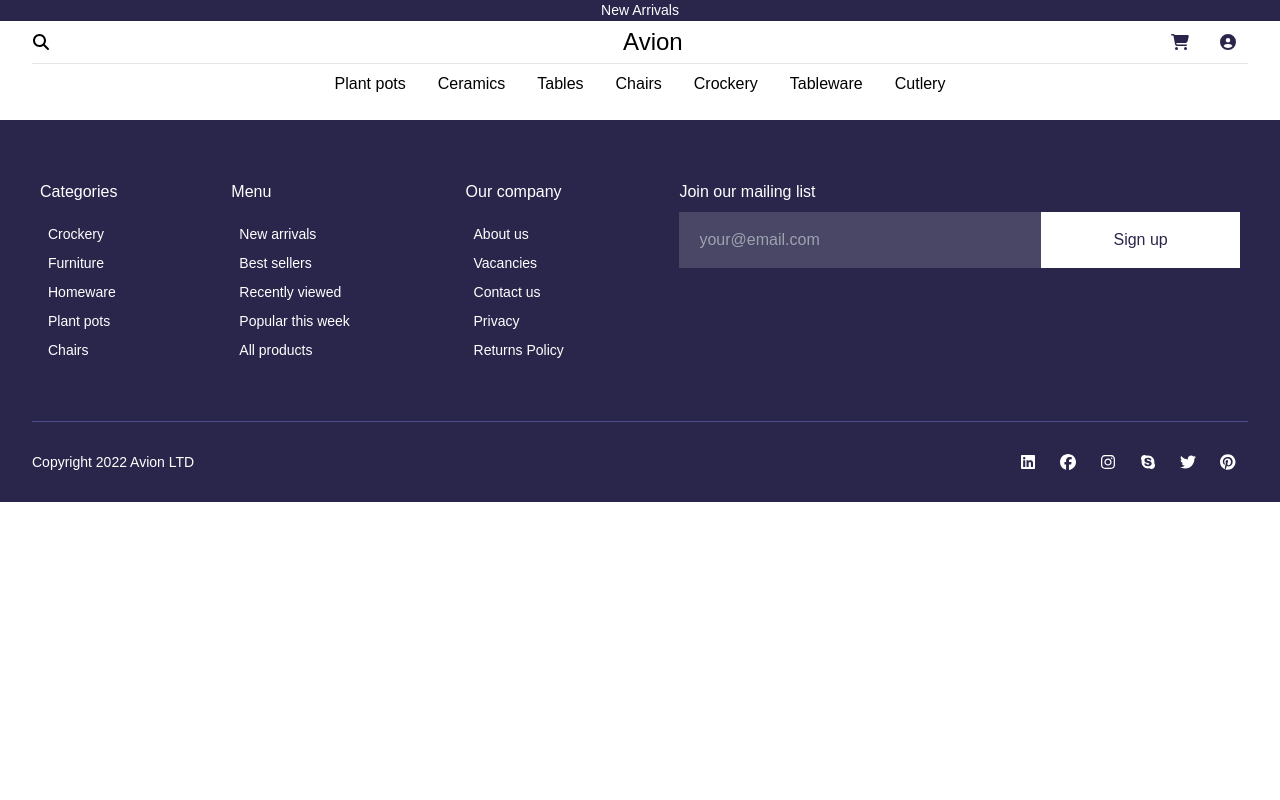
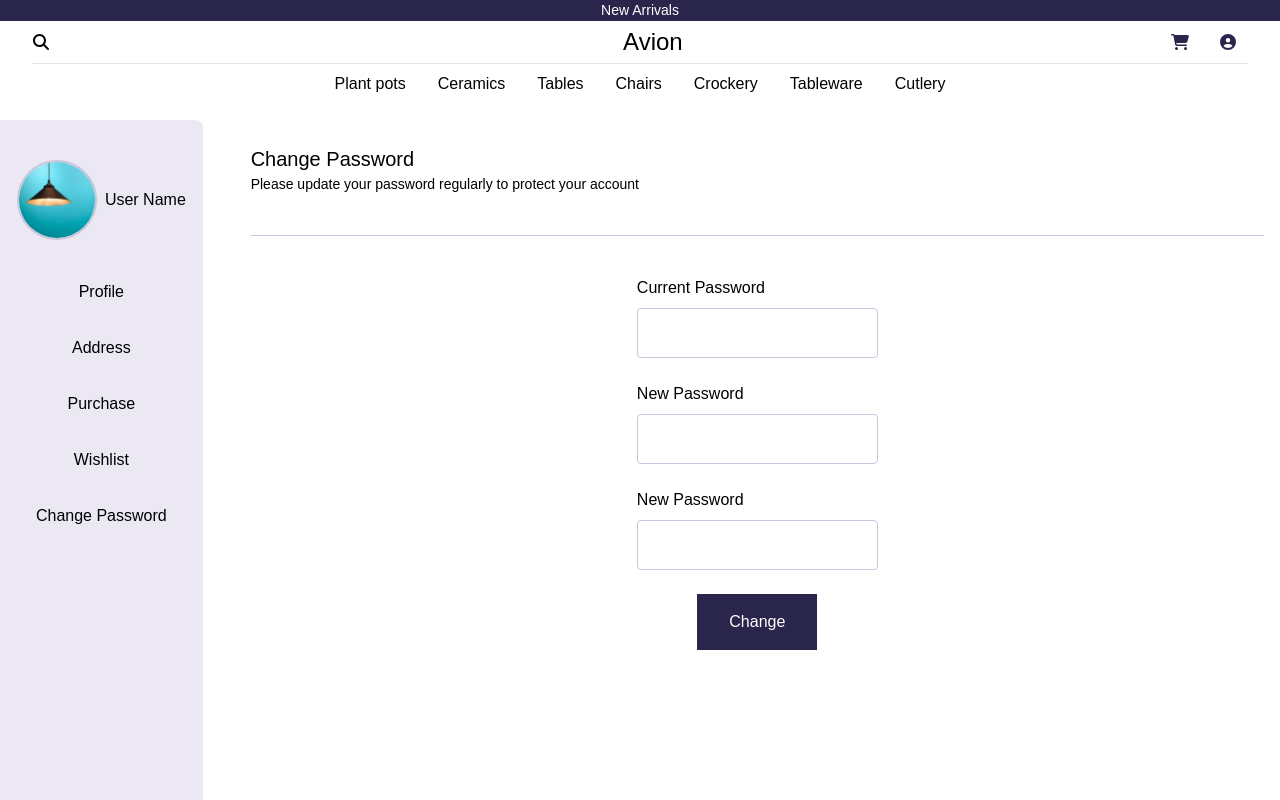
Before and after one commit to vuhuy172dh/ecommerce-website, a React (Create React App) app: page /user/account/changePassword in a window 1280 px wide. Shown: the top 800 px of the page. Built offline with nearby package versions, Linux system fonts and the light colour scheme; a web font is replaced by a local one.

Commit message:
add Change password page

```diff
--- a/src/app.jsx
+++ b/src/app.jsx
@@ -17,6 +17,7 @@ import Address from './components/user/address'
 import Profile from './components/user/profile'
 import Purchase from './components/user/purchase'
 import Wishlist from './components/user/wishlist'
+import ChangePassword from './components/user/changePassword'
 
 const SidebarLayout = () => (
   <div className="laptop:flex">
@@ -43,6 +44,10 @@ function App() {
             <Route path="/user/account/address" element={<Address />} />
             <Route path="/user/account/purchases" element={<Purchase />} />
             <Route path="/user/account/wishlist" element={<Wishlist />} />
+            <Route
+              path="/user/account/changePassword"
+              element={<ChangePassword />}
+            />
           </Route>
           <Route path="/producCart" element={<ProductCartPage />} />
           <Route path="/products" element={<ProductListingPage />} />
--- /dev/null
+++ b/src/components/user/changePassword.jsx
@@ -0,0 +1,69 @@
+import Button from '../button'
+import { useForm } from 'react-hook-form'
+import { yupResolver } from '@hookform/resolvers/yup'
+import { changePasswordScheme } from '../../validations/changePassword'
+
+function ChangePassword() {
+  const {
+    register,
+    handleSubmit,
+    formState: { errors }
+  } = useForm({
+    resolver: yupResolver(changePasswordScheme)
+  })
+
+  const submit = (data) => {
+    console.log(data)
+  }
+  return (
+    <div className="w-full my-6 flex flex-col mx-4">
+      <div className="flex flex-col items-start">
+        <p className="text-h4">Change Password</p>
+        <p className="text-body-sm">
+          Please update your password regularly to protect your account
+        </p>
+      </div>
+
+      <hr className="w-full border-t border-t-border_dark my-5 tablet:my-10" />
+
+      <form
+        className="w-full flex flex-col items-center gap-6"
+        onSubmit={handleSubmit(submit)}
+      >
+        <label>
+          <p>Current Password</p>
+          <input
+            type="password"
+            className="block w-full mt-2 px-4 py-3 rounded border border-solid border-border_dark"
+            {...register('currentPassword')}
+          />
+          <p>{errors.currentPassword?.message}</p>
+        </label>
+
+        <label>
+          <p>New Password</p>
+          <input
+            type="password"
+            className="block w-full mt-2 px-4 py-3 rounded border border-solid border-border_dark"
+            {...register('newPassword')}
+          />
+          <p>{errors.newPassword?.message}</p>
+        </label>
+
+        <label>
+          <p>New Password</p>
+          <input
+            type="password"
+            className="block w-full mt-2 px-4 py-3 rounded border border-solid border-border_dark"
+            {...register('confirmPassword')}
+          />
+          <p>{errors.confirmPassword?.message}</p>
+        </label>
+
+        <Button Color="primary">Change</Button>
+      </form>
+    </div>
+  )
+}
+
+export default ChangePassword
--- a/src/components/user/sidebar.jsx
+++ b/src/components/user/sidebar.jsx
@@ -3,7 +3,7 @@ import CeilingLamp from '../../assets/images/CeilingLamp.png'
 
 function Sidebar() {
   return (
-    <nav className="w-full h-10 bg-border_grey flex justify-center items-center laptop:w-1/5 laptop:h-screen laptop:flex-col laptop:justify-start">
+    <nav className="w-full h-10 bg-border_grey flex justify-center items-center laptop:w-1/5 laptop:h-screen laptop:flex-col laptop:justify-start laptop:rounded-tr-lg laptop:rounded-br-lg laptop:mr-8">
       {/*user avatar and name*/}
       <div className="items-center justify-center gap-2 my-10 hidden laptop:flex">
         {/*user avatar*/}
@@ -17,10 +17,11 @@ function Sidebar() {
 
         {/*user name*/}
         <div>
-          <p className="text-h4">User Name</p>
+          <p className="text-h5 font-[500]">User Name</p>
         </div>
       </div>
 
+      {/*sidebar menu*/}
       <ul className="flex justify-center items-center laptop:flex-col laptop:gap-8">
         <li>
           <LinkButton path="/user/account/profile">Profile</LinkButton>
@@ -34,6 +35,11 @@ function Sidebar() {
         <li>
           <LinkButton path="/user/account/wishlist">Wishlist</LinkButton>
         </li>
+        <li>
+          <LinkButton path="/user/account/changePassword">
+            Change Password
+          </LinkButton>
+        </li>
       </ul>
     </nav>
   )
--- a/src/components/user/wishlist.jsx
+++ b/src/components/user/wishlist.jsx
@@ -1,5 +1,5 @@
 function Wishlist() {
-  return <div></div>
+  return <div className="w-full">this is wishlist</div>
 }
 
 export default Wishlist
--- /dev/null
+++ b/src/validations/changePassword.js
@@ -0,0 +1,7 @@
+import * as yup from 'yup'
+
+export const changePasswordScheme = yup.object().shape({
+  currentPassword: yup.string().required('Current password is required.'),
+  newPassword: yup.string().required('New password is required'),
+  confirmPassword: yup.string().oneOf([yup.ref('newPassword'), null])
+})
```
Also changed, not shown: src/components/user/profile.jsx (+3 -7 lines).
